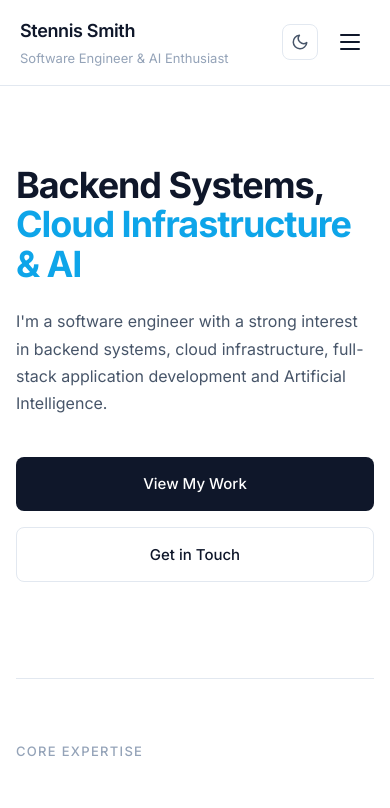
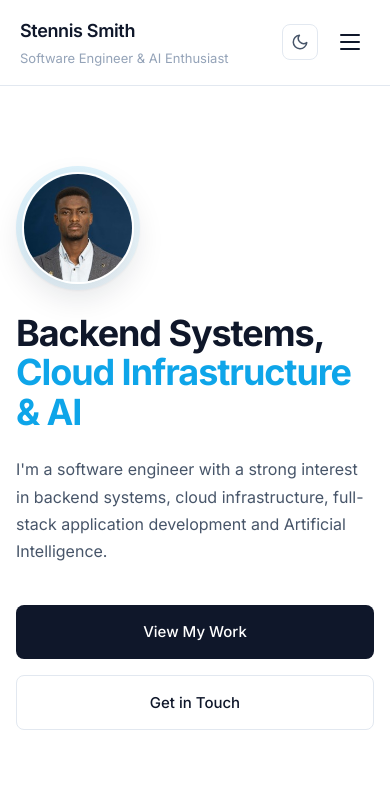
Before and after one commit to Stennis1/stennis-portfolio, a Next.js app: page / in a window 390 px wide. Shown: the top 808 px of the page. Built offline with nearby package versions, Linux system fonts and the light colour scheme.

Commit message:
Add homepage portrait with mobile-specific styling

```diff
--- a/app/page.module.css
+++ b/app/page.module.css
@@ -19,6 +19,8 @@
   text-align: left;
   padding: 5rem 0 4rem;
   max-width: 720px;
+  position: relative;
+  min-height: 240px;
 }
 
 .heroTitle {
@@ -46,6 +48,21 @@
   display: flex;
   gap: 1rem;
   flex-wrap: wrap;
+}
+
+.heroPortraitWrap {
+  position: absolute;
+  top: 0.5rem;
+  left: calc(100% + 2rem);
+}
+
+.heroPortrait {
+  width: 156px;
+  height: 156px;
+  display: block;
+  border-radius: 50%;
+  object-fit: cover;
+  box-shadow: var(--shadow-lg);
 }
 
 /* BUTTONS */
@@ -250,6 +267,9 @@
 @media (max-width: 768px) {
   .heroSection {
     padding: 3rem 0;
+    min-height: 0;
+    display: flex;
+    flex-direction: column;
   }
 
   .heroTitle {
@@ -262,6 +282,27 @@
 
   .heroActions {
     flex-direction: column;
+  }
+
+  .heroPortraitWrap {
+    position: static;
+    order: -1;
+    align-self: flex-start;
+    margin-bottom: 1.5rem;
+    padding: 0.375rem;
+    border-radius: 999px;
+    background: linear-gradient(
+      135deg,
+      rgba(14, 165, 233, 0.16) 0%,
+      rgba(14, 165, 233, 0.05) 100%
+    );
+    box-shadow: var(--shadow-sm);
+  }
+
+  .heroPortrait {
+    width: 112px;
+    height: 112px;
+    border: 2px solid var(--background-color);
   }
 
   .primaryButton,
--- a/app/page.tsx
+++ b/app/page.tsx
@@ -1,3 +1,4 @@
+import Image from "next/image";
 import Link from "next/link";
 import Container from "./components/Container";
 import AnimatedSection from "./components/AnimatedSection";
@@ -34,6 +35,19 @@ export default function HomePage() {
               </Link>
             </div>
           </AnimatedSection>
+
+          <div className={styles.heroPortraitWrap}>
+            <AnimatedSection delay={150}>
+              <Image
+                src="/pp.jpeg"
+                alt="Stennis Smith portrait"
+                width={220}
+                height={220}
+                priority
+                className={styles.heroPortrait}
+              />
+            </AnimatedSection>
+          </div>
         </section>
 
         {/* FEATURED EXPERTISE */}
@@ -87,9 +101,9 @@ export default function HomePage() {
         {/* CTA */}
         <AnimatedSection delay={0}>
           <section className={styles.ctaSection}>
-            <h2>Let's Build Something Meaningful</h2>
+            <h2>Let&apos;s Build Something Meaningful</h2>
             <p>
-              I'm always interested in working on challenging backend and
+              I&apos;m always interested in working on challenging backend and
               infrastructure problems.
             </p>
             <Link href="/contact" className={styles.ctaButton}>
```
